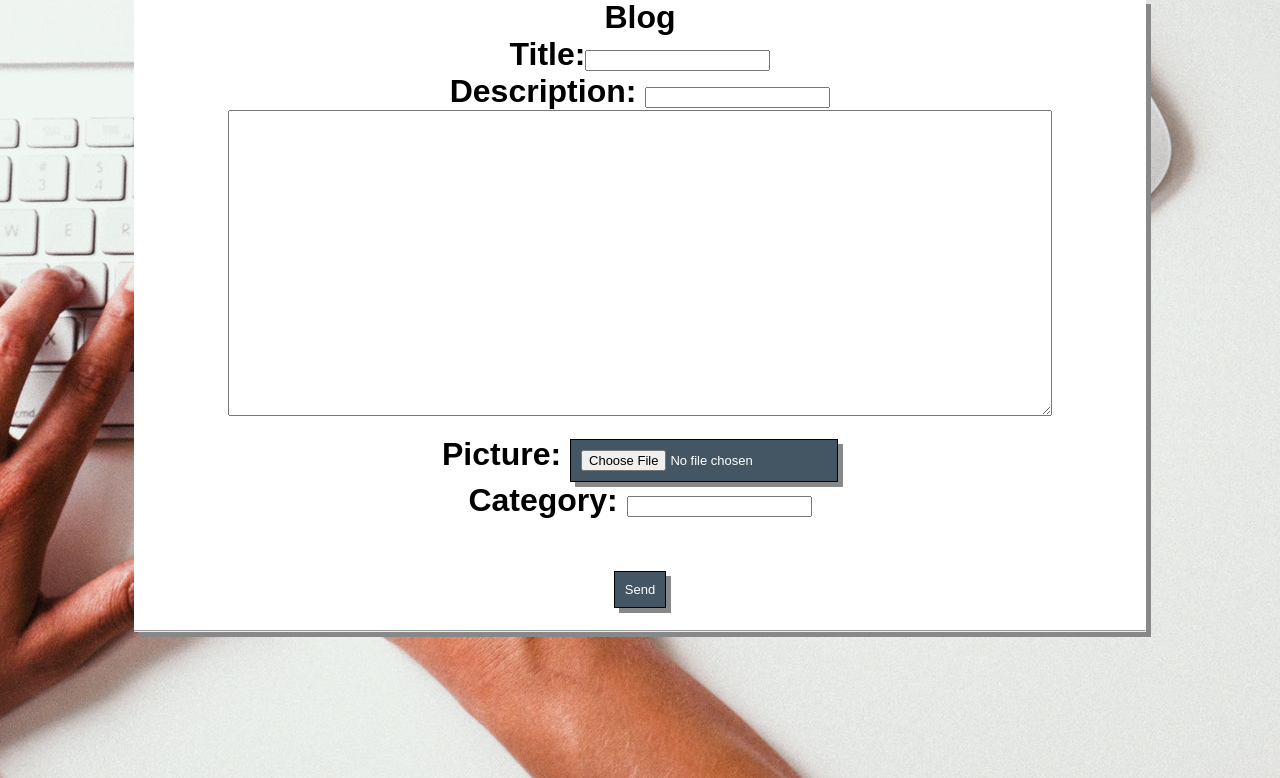
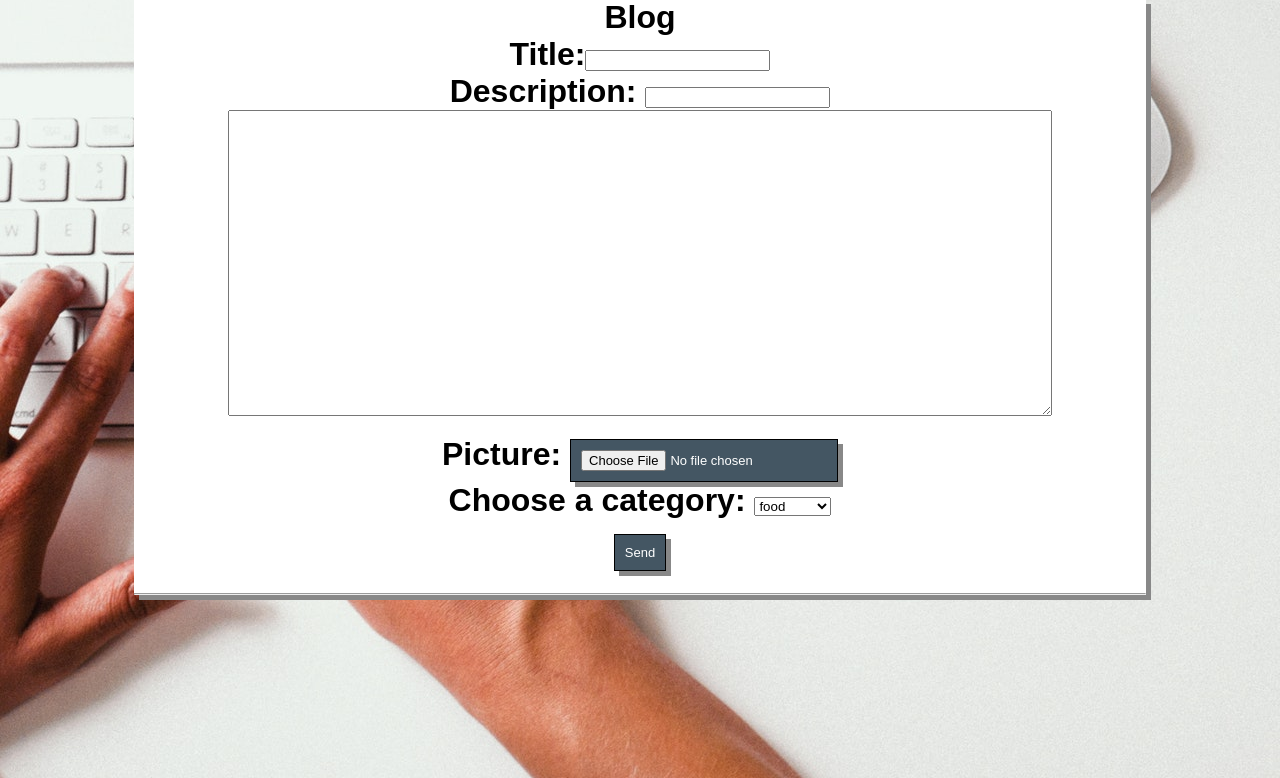
Before and after one commit to Szilveszter98/1K-project, a PHP site: page /blogWriter.php in a window 1280 px wide. Shown: the part 22-800 px from the top of the page. Run offline with PHP 8.4, Linux system fonts and the light colour scheme.

Commit message:
category

```diff
--- a/views/blogForm.php
+++ b/views/blogForm.php
@@ -15,8 +15,13 @@ Title:<input type="text" name="title"required><br/>
 Description: <input type="text" name="description" required><br />
 <textarea name="blog_content" rows="20" cols="100"></textarea><br />
 Picture: <input class="submitWritePostFile" type="file" name="pictures" ><br />
-Category: <input type="text" name="category" required><br />
-
+<label for="category">Choose a category:</label>
+<select id="category" name="category">
+  <option value="food">food</option>
+  <option value="animals">animals</option>
+  <option value="everyday">everyday</option>
+  <option value="buisness">buisness</option>
+</select>
 <br/>
 <input class="submitWritePost" type="submit" name="submit" value="Send" /></h1>
 <hr>
```
